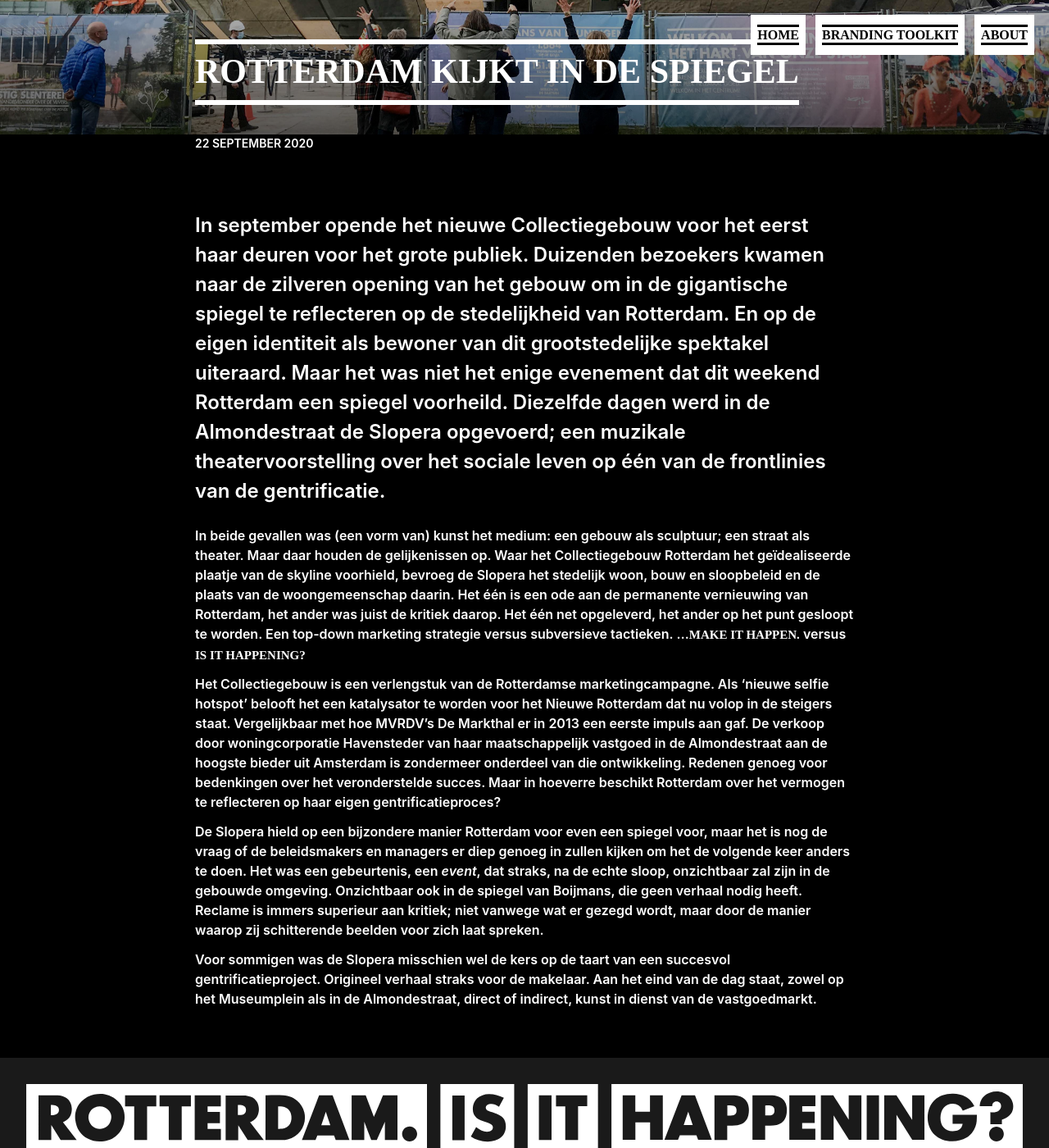
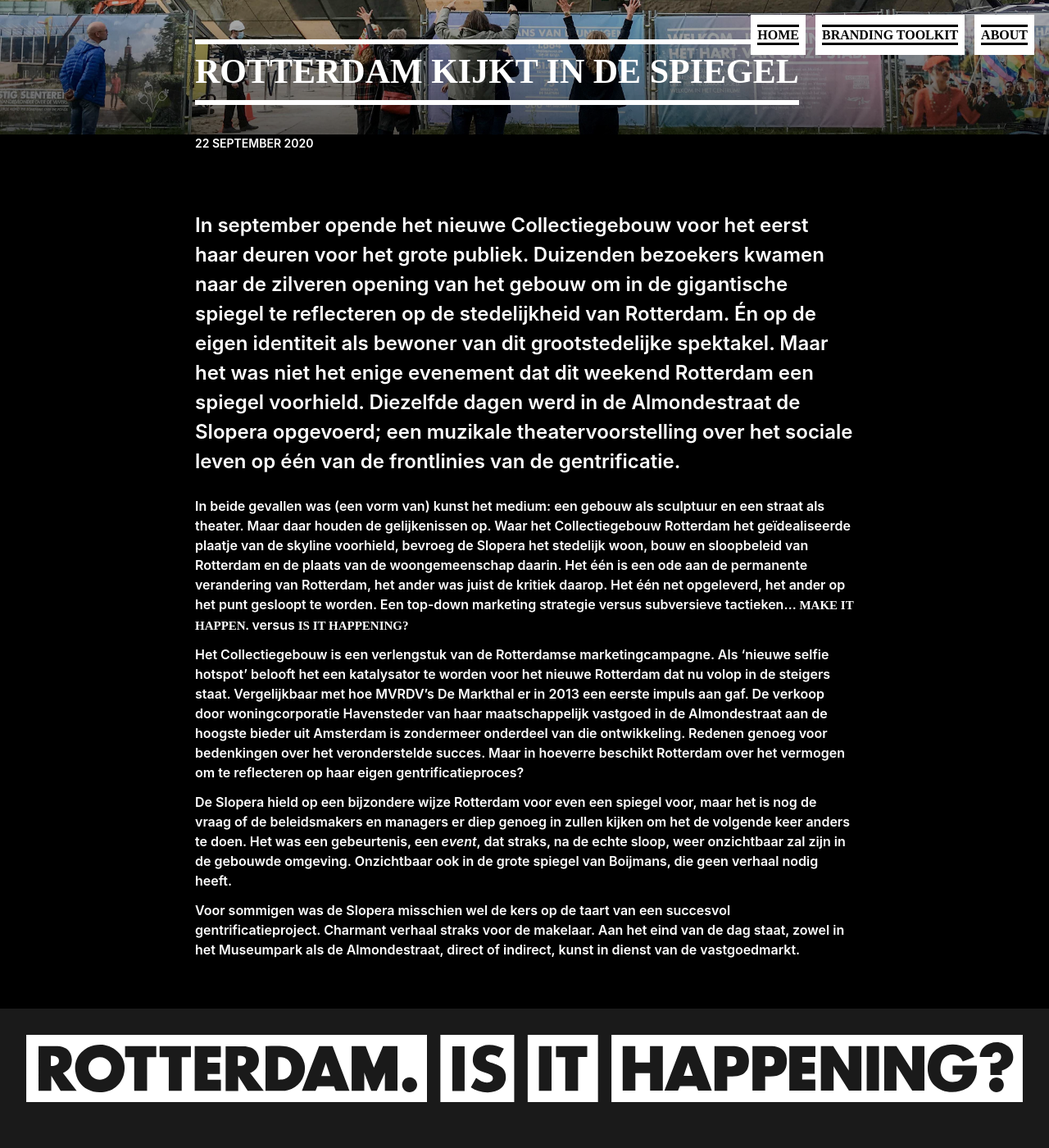
Before and after one commit to norealdirection/norealdirection.github.io, a Jekyll site: the page built from _posts/2020-9-22-stedelijk-bewustzijn.markdown, in a window 1280 px wide and 1400 px high, scrolled down 436 px. Shown: the whole window at 82% size. Built offline with Jekyll 4.4.1, drawn with Linux system fonts in a browser that asks for light colours.

Commit message:
Update 2020-9-22-stedelijk-bewustzijn.markdown

```diff
--- a/_posts/2020-9-22-stedelijk-bewustzijn.markdown
+++ b/_posts/2020-9-22-stedelijk-bewustzijn.markdown
@@ -8,14 +8,15 @@ tags:
  - Architectuur
  - Stadsmarketing
  - Gentrificatie
+ - Depot
 ---
 
-# In september opende het nieuwe Collectiegebouw voor het eerst haar deuren voor het grote publiek. Duizenden bezoekers kwamen naar de zilveren opening van het gebouw om in de gigantische spiegel te reflecteren op de stedelijkheid van Rotterdam. En op de eigen identiteit als bewoner van dit grootstedelijke spektakel uiteraard. Maar het was niet het enige evenement dat dit weekend Rotterdam een spiegel voorheild. Diezelfde dagen werd in de Almondestraat de Slopera opgevoerd; een muzikale theatervoorstelling over het sociale leven op één van de frontlinies van de gentrificatie.
+# In september opende het nieuwe Collectiegebouw voor het eerst haar deuren voor het grote publiek. Duizenden bezoekers kwamen naar de zilveren opening van het gebouw om in de gigantische spiegel te reflecteren op de stedelijkheid van Rotterdam. Én op de eigen identiteit als bewoner van dit grootstedelijke spektakel. Maar het was niet het enige evenement dat dit weekend Rotterdam een spiegel voorhield. Diezelfde dagen werd in de Almondestraat de Slopera opgevoerd; een muzikale theatervoorstelling over het sociale leven op één van de frontlinies van de gentrificatie.
 
-In beide gevallen was (een vorm van) kunst het medium: een gebouw als sculptuur; een straat als theater. Maar daar houden de gelijkenissen op. Waar het Collectiegebouw Rotterdam het geïdealiseerde plaatje van de skyline voorhield, bevroeg de Slopera het stedelijk woon, bouw en sloopbeleid en de plaats van de woongemeenschap daarin. Het één is een ode aan de permanente vernieuwing van Rotterdam, het ander was juist de kritiek daarop. Het één net opgeleverd, het ander op het punt gesloopt te worden. Een top-down marketing strategie versus subversieve tactieken. ...**MAKE IT HAPPEN.** versus **IS IT HAPPENING?**
+In beide gevallen was (een vorm van) kunst het medium: een gebouw als sculptuur en een straat als theater. Maar daar houden de gelijkenissen op. Waar het Collectiegebouw Rotterdam het geïdealiseerde plaatje van de skyline voorhield, bevroeg de Slopera het stedelijk woon, bouw en sloopbeleid van Rotterdam en de plaats van de woongemeenschap daarin. Het één is een ode aan de permanente verandering van Rotterdam, het ander was juist de kritiek daarop. Het één net opgeleverd, het ander op het punt gesloopt te worden. Een top-down marketing strategie versus subversieve tactieken... **MAKE IT HAPPEN.** versus **IS IT HAPPENING?**
 
-Het Collectiegebouw is een verlengstuk van de Rotterdamse marketingcampagne. Als ‘nieuwe selfie hotspot’ belooft het een katalysator te worden voor het Nieuwe Rotterdam dat nu volop in de steigers staat. Vergelijkbaar met hoe MVRDV’s De Markthal er in 2013 een eerste impuls aan gaf. De verkoop door woningcorporatie Havensteder van haar maatschappelijk vastgoed in de Almondestraat aan de hoogste bieder uit Amsterdam is zondermeer onderdeel van die ontwikkeling. Redenen genoeg voor bedenkingen over het veronderstelde succes. Maar in hoeverre beschikt Rotterdam over het vermogen te reflecteren op haar eigen gentrificatieproces?
+Het Collectiegebouw is een verlengstuk van de Rotterdamse marketingcampagne. Als ‘nieuwe selfie hotspot’ belooft het een katalysator te worden voor het nieuwe Rotterdam dat nu volop in de steigers staat. Vergelijkbaar met hoe MVRDV’s De Markthal er in 2013 een eerste impuls aan gaf. De verkoop door woningcorporatie Havensteder van haar maatschappelijk vastgoed in de Almondestraat aan de hoogste bieder uit Amsterdam is zondermeer onderdeel van die ontwikkeling. Redenen genoeg voor bedenkingen over het veronderstelde succes. Maar in hoeverre beschikt Rotterdam over het vermogen om te reflecteren op haar eigen gentrificatieproces?
 
-De Slopera hield op een bijzondere manier Rotterdam voor even een spiegel voor, maar het is nog de vraag of de beleidsmakers en managers er diep genoeg in zullen kijken om het de volgende keer anders te doen. Het was een gebeurtenis, een _event_, dat straks, na de echte sloop, onzichtbaar zal zijn in de gebouwde omgeving. Onzichtbaar ook in de spiegel van Boijmans, die geen verhaal nodig heeft. Reclame is immers superieur aan kritiek; niet vanwege wat er gezegd wordt, maar door de manier waarop zij schitterende beelden voor zich laat spreken.
+De Slopera hield op een bijzondere wijze Rotterdam voor even een spiegel voor, maar het is nog de vraag of de beleidsmakers en managers er diep genoeg in zullen kijken om het de volgende keer anders te doen. Het was een gebeurtenis, een _event_, dat straks, na de echte sloop, weer onzichtbaar zal zijn in de gebouwde omgeving. Onzichtbaar ook in de grote spiegel van Boijmans, die geen verhaal nodig heeft.
 
-Voor sommigen was de Slopera misschien wel de kers op de taart van een succesvol gentrificatieproject. Origineel verhaal straks voor de makelaar. Aan het eind van de dag staat, zowel op het Museumplein als in de Almondestraat, direct of indirect, kunst in dienst van de vastgoedmarkt.
+Voor sommigen was de Slopera misschien wel de kers op de taart van een succesvol gentrificatieproject. Charmant verhaal straks voor de makelaar. Aan het eind van de dag staat, zowel in het Museumpark als de Almondestraat, direct of indirect, kunst in dienst van de vastgoedmarkt.
```
